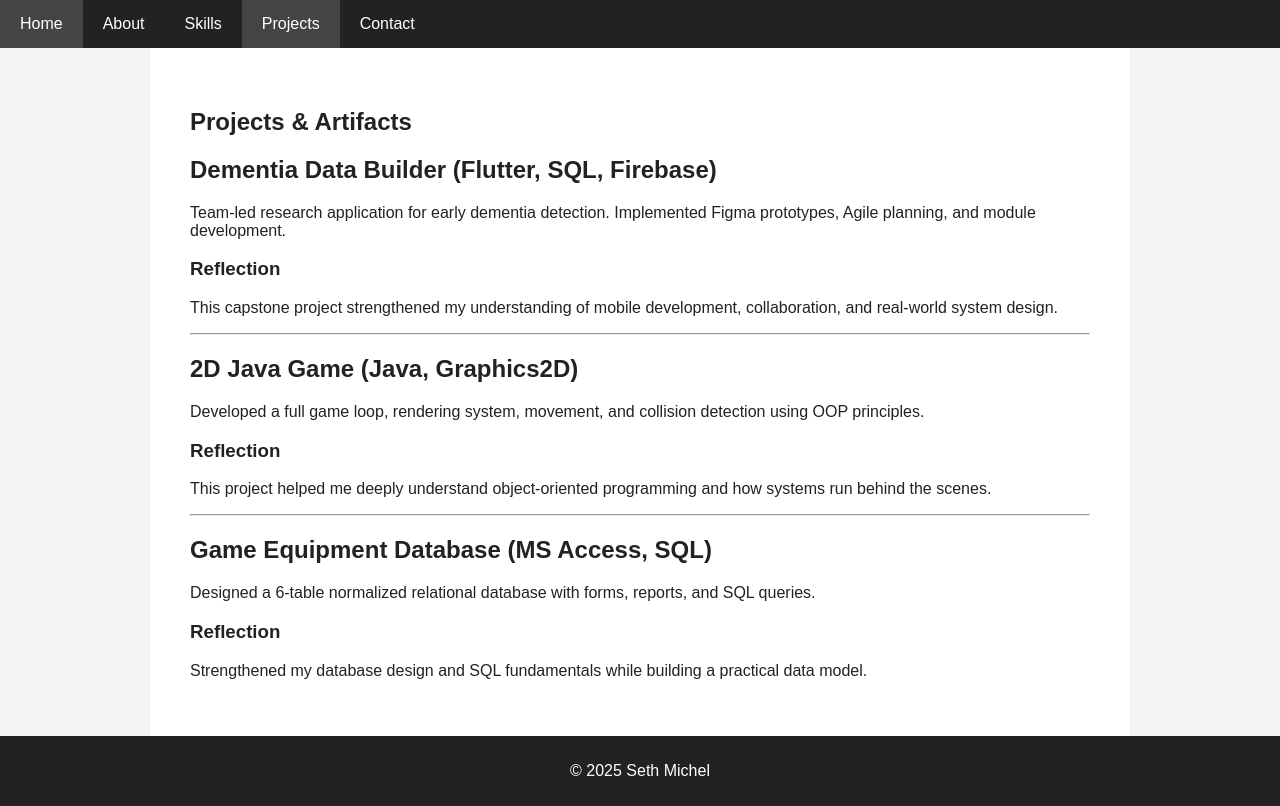
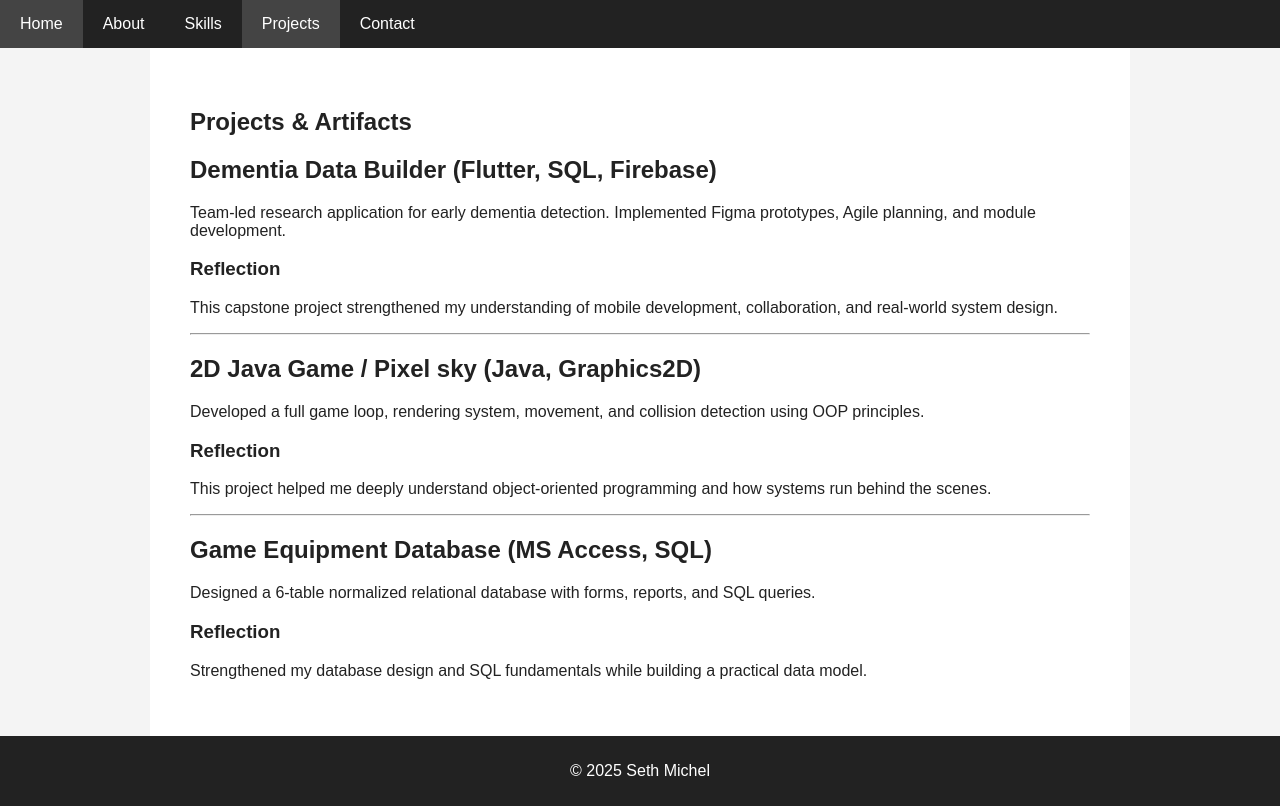
Before and after one commit to SethMichel99/seth-michel-portfolio, a plain HTML site: page projects.html in a window 1280 px wide. Drawn offline with Linux system fonts and the light colour scheme.

Commit message:
Update projects.html

```diff
--- a/projects.html
+++ b/projects.html
@@ -35,7 +35,7 @@
 
     <hr>
 
-    <h2>2D Java Game (Java, Graphics2D)</h2>
+    <h2>2D Java Game / Pixel sky (Java, Graphics2D)</h2>
     <p>
         Developed a full game loop, rendering system, movement, and collision detection
         using OOP principles.
```
